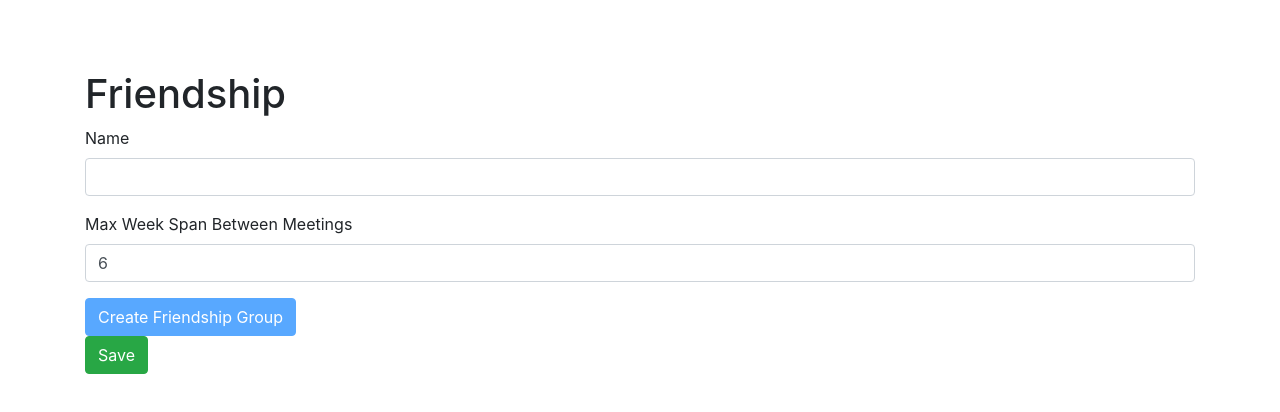
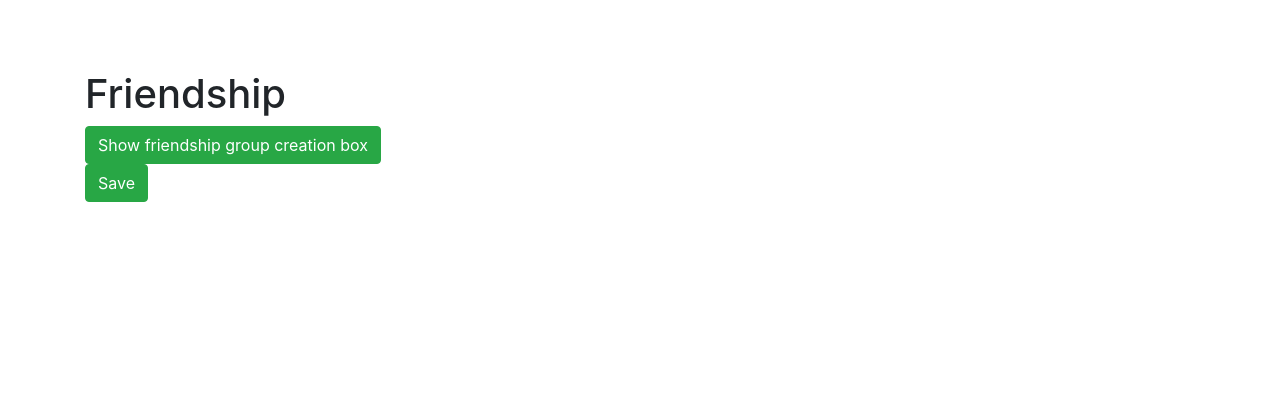
Before and after one commit to VivienAdnot/Friendship, an Angular app: page / in a window 1280 px wide. Shown: the top 412 px of the page. Built offline with nearby package versions, Linux system fonts and the light colour scheme; what ng2-datepicker would draw is missing.

Commit message:
toggle show create friendship group component done

```diff
--- a/src/app/app.module.ts
+++ b/src/app/app.module.ts
@@ -17,6 +17,7 @@ import { FriendshipGroupsComponent } from './friendship-groups/friendship-groups
 import { CreateFriendshipComponent } from './create-friendship/create-friendship.component';
 import { ToggleShowCreateFriendshipComponent } from './toggle-show-create-friendship/toggle-show-create-friendship.component';
 import { CreateFriendshipGroupComponent } from './create-friendship-group/create-friendship-group.component';
+import { ToggleShowCreateFriendshipGroupComponent } from './toggle-show-create-friendship-group/toggle-show-create-friendship-group.component';
 
 @NgModule({
     declarations: [
@@ -27,7 +28,8 @@ import { CreateFriendshipGroupComponent } from './create-friendship-group/create
         FriendshipGroupsComponent,
         CreateFriendshipComponent,
         ToggleShowCreateFriendshipComponent,
-        CreateFriendshipGroupComponent
+        CreateFriendshipGroupComponent,
+        ToggleShowCreateFriendshipGroupComponent
     ],
     imports: [
         BrowserModule,
--- a/src/app/friendship-groups/friendship-groups.component.html
+++ b/src/app/friendship-groups/friendship-groups.component.html
@@ -11,7 +11,7 @@
         </app-friendship-group>
     </div>
 
-    <app-create-friendship-group (friendshipGroupCreated)="tryCreateFriendshipGroup($event)"></app-create-friendship-group>
+    <app-toggle-show-create-friendship-group (friendshipGroupCreated)="tryCreateFriendshipGroup($event)"></app-toggle-show-create-friendship-group>
 
     <button (click)="save()" class="btn btn-success">Save</button>
 </div>
--- a/src/app/friendship-groups/friendship-groups.component.ts
+++ b/src/app/friendship-groups/friendship-groups.component.ts
@@ -22,9 +22,13 @@ export class FriendshipGroupsComponent implements OnInit {
     }
 
     tryCreateFriendshipGroup(friendshipGroup: FriendshipGroupModel) {
-        const existingFriendshipGroupNames: string[] = this.friendshipGroups.map((friendshipGroup: FriendshipGroupModel) => {
-            return friendshipGroup.name;
-        });
+        let existingFriendshipGroupNames: string[] = [];
+
+        if(this.friendshipGroups.length) {
+            existingFriendshipGroupNames = this.friendshipGroups.map((friendshipGroup: FriendshipGroupModel) => {
+                return friendshipGroup.name;
+            });
+        }
 
         const friendshipNameAlreadyExists = existingFriendshipGroupNames.find((name: string) => name === friendshipGroup.name);
 
--- a/src/app/local-storage-dao.service.ts
+++ b/src/app/local-storage-dao.service.ts
@@ -10,7 +10,10 @@ export class LocalStorageDaoService {
     getFriendShipGroups(): Array<FriendshipGroupModel> {
         const stored = window.localStorage.getItem("friendshipGroups");
 
-        const friendshipGroups: Array<FriendshipGroupModel> = this.deserialize(stored);
+        let friendshipGroups: Array<FriendshipGroupModel> = this.deserialize(stored);
+        if(!friendshipGroups) {
+            friendshipGroups = [];
+        }
         return friendshipGroups;
     }
 
--- /dev/null
+++ b/src/app/toggle-show-create-friendship-group/toggle-show-create-friendship-group.component.html
@@ -0,0 +1,11 @@
+<div>
+    <button *ngIf="showFriendshipGroupCreationEl === false" type="button" class="btn btn-success" (click)="showFriendshipGroupCreationEl = true;">
+        Show friendship group creation box
+    </button>
+
+    <div *ngIf="showFriendshipGroupCreationEl === true">
+        <button type="button" class="btn" (click)="dismissFriendshipGroupCreationEl()">Close friendship group creation box</button>
+
+        <app-create-friendship-group (friendshipGroupCreated)="relayCreateFriendshipGroup($event)"></app-create-friendship-group>
+    </div>
+</div>
--- /dev/null
+++ b/src/app/toggle-show-create-friendship-group/toggle-show-create-friendship-group.component.ts
@@ -0,0 +1,27 @@
+import { Component, OnInit, Output, EventEmitter } from '@angular/core';
+import { FriendshipGroupModel } from '../models/friendshipGroup.model';
+
+@Component({
+    selector: 'app-toggle-show-create-friendship-group',
+    templateUrl: './toggle-show-create-friendship-group.component.html',
+    styleUrls: ['./toggle-show-create-friendship-group.component.css']
+})
+export class ToggleShowCreateFriendshipGroupComponent implements OnInit {
+    @Output() friendshipGroupCreated = new EventEmitter<FriendshipGroupModel>();
+    showFriendshipGroupCreationEl: boolean
+
+    constructor() {
+        this.showFriendshipGroupCreationEl = false;
+    }
+
+    ngOnInit() {
+    }
+
+    dismissFriendshipGroupCreationEl() {
+        this.showFriendshipGroupCreationEl = false;
+    }
+
+    relayCreateFriendshipGroup(friendshipGroup: FriendshipGroupModel) {
+        this.friendshipGroupCreated.emit(friendshipGroup);
+    }
+}
```
Also changed, not shown: src/app/toggle-show-create-friendship-group/toggle-show-create-friendship-group.component.css (added), 1 other file (tests, documents, lock files or other folders).
